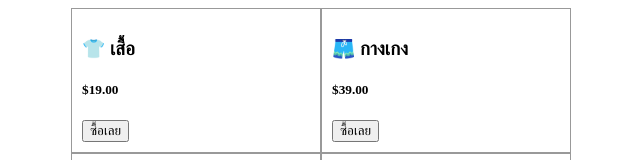
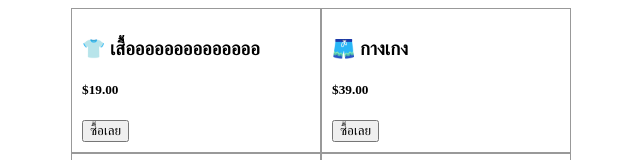
Before and after one commit to onemangath/Stripe-Checkout, a website: page public/index.html in a window 1280 px wide. Shown: the top 160 px of the page, without its empty margins (319-959 px from the left). Drawn offline with Linux system fonts and the light colour scheme.

Commit message:
Update index.html

```diff
--- a/public/index.html
+++ b/public/index.html
@@ -10,7 +10,7 @@
 <body>
   <div class="main-container">
     <div class="product">
-      <h3>👕 เสื้อ</h3>
+      <h3>👕 เสื้ออออออออออออออ</h3>
       <h5>$19.00</h5>
       <button type="button" onclick="checkout('price_1Qr9ETCcJtP9jRNetkR8EZJW')">ซื้อเลย</button>
     </div>
```
